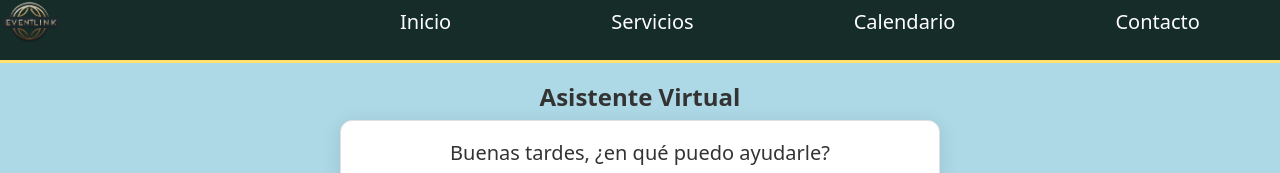
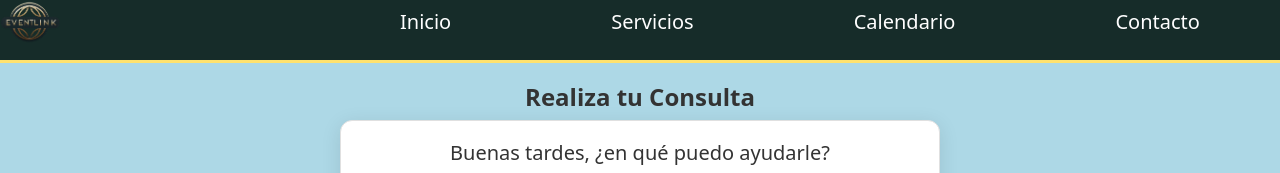
Before and after one commit to Alan934/evenlink, a React (Vite) app: page / in a window 1280 px wide. Shown: the part 206-379 px from the top of the page. Built offline with nearby package versions, Linux system fonts and the light colour scheme.

Commit message:
update title

```diff
--- a/src/components/VentanaAsistente.tsx
+++ b/src/components/VentanaAsistente.tsx
@@ -125,7 +125,7 @@ const VirtualAssistant: React.FC = () => {
 
   return (
     <>
-      <h4 className="titulo-asistente">Asistente Virtual</h4>
+      <h4 className="titulo-asistente">Realiza tu Consulta</h4>
       <div className="ventana-asistente">
         <h5>Buenas tardes, ¿en qué puedo ayudarle?</h5>
         <div className="button-container" style={{ justifyContent: 'center' }}>
```
